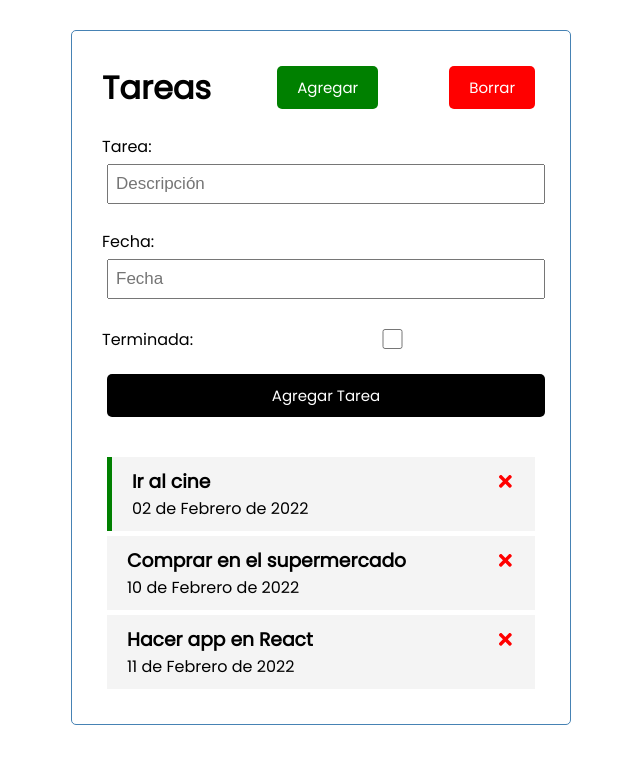
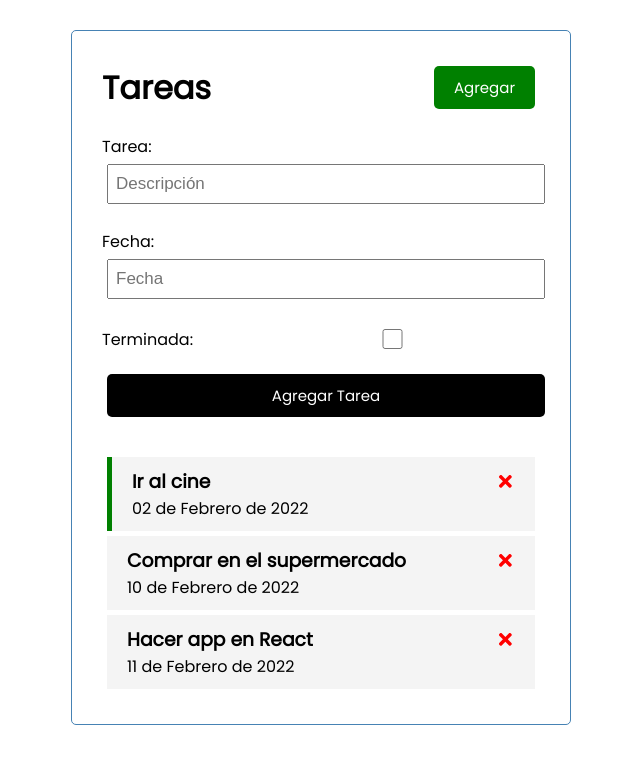
Before and after one commit to Sergio-Ibarra-1795/DEVF-FrontEnd, a React (Vite) app in the folder Frontend-basic/tareas/: page / in a window 1280 px wide. Shown: the top 764 px of the page, without its empty margins (319-959 px from the left). Built offline with nearby package versions, Linux system fonts and the light colour scheme.

Commit message:
Avance de la app de tarea, borrando, modificando y añadiendo elementos a la app de taareas CODIGO COMPLETO DEL DIA 2_2

```diff
--- a/Frontend-basic/tareas/src/components/Header.jsx
+++ b/Frontend-basic/tareas/src/components/Header.jsx
@@ -14,7 +14,6 @@ const Header = () => {
         <header className='header'>
             <h1>Tareas</h1>
             <Button texto='Agregar' color='green' onClick={agregar} />
-            <Button texto='Borrar' color='red' onClick={borrar} />
         </header>
     )
 }
```
